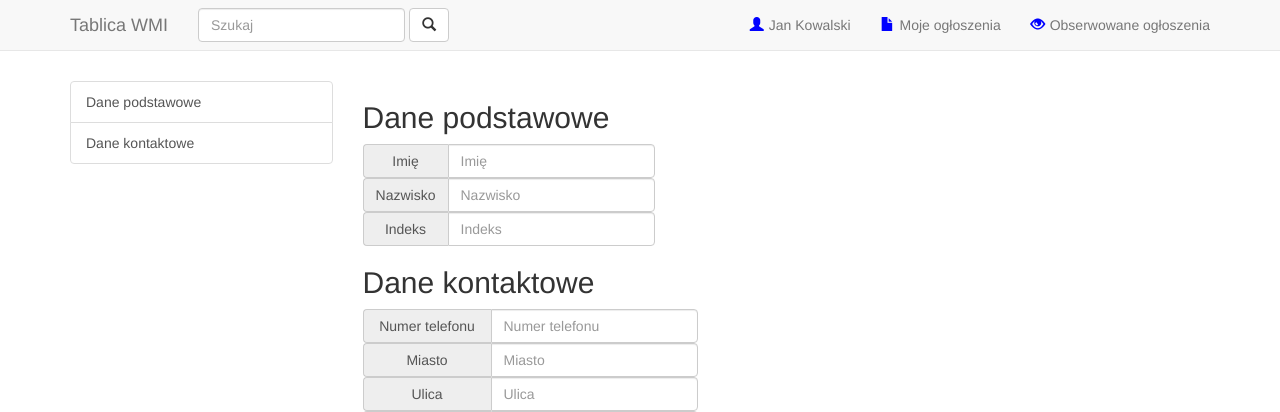
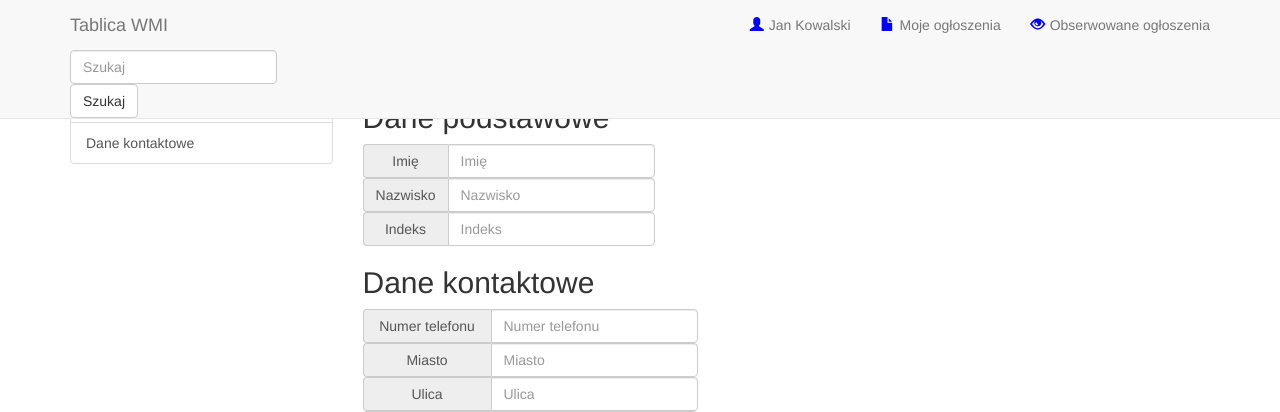
Before and after one commit to wachos/WMI_Tablica, a Django app: page /edit_personal_data in a window 1280 px wide. Shown: the top 412 px of the page. Run offline with Django 3.2, Linux system fonts and the light colour scheme; parts of the project's set-up code (start-up, migrations or seed data) failed here and were passed over; some libraries are stand-ins or nearby versions.

Commit message:
Dodanie wyszukiwania

```diff
--- a/WMI_Tablica/WMI_Tablica/urls.py
+++ b/WMI_Tablica/WMI_Tablica/urls.py
@@ -17,4 +17,6 @@ urlpatterns = patterns('',
     url(r'^new_ad$', views.new_ad, name='new_ad'),
     url(r'^login$', views.login_page, name='login_page'),
     url(r'^logout$', views.logout_page, name='logout_page'),
+    (r'^search-form/$', views.search_form),
+    (r'^search/$', views.search)
 )
--- a/WMI_Tablica/website/templates/base.html
+++ b/WMI_Tablica/website/templates/base.html
@@ -39,12 +39,10 @@
             <span class="icon-bar"></span>
           </button>
           <a class="navbar-brand" href="/login">Tablica WMI</a>
-          <form class="navbar-form navbar-left" role="search">
-            <div class="form-group">
-              <input type="text" class="form-control" placeholder="Szukaj">
-            </div>
-            <button type="submit" class="btn btn-default"><span class="glyphicon glyphicon-search"></span></button>
-          </form>
+	<form action="/search/" method="get">
+        <input type="text" class="form-control" placeholder="Szukaj" name="q">
+        <input type="submit" class="btn btn-default" value="Szukaj">
+    	</form>
         </div>
         <div class="navbar-collapse collapse">
           <ul class="nav navbar-nav navbar-right">
--- a/WMI_Tablica/website/views.py
+++ b/WMI_Tablica/website/views.py
@@ -37,6 +37,18 @@ def index(request):
 def edit_personal_data(request):
     return render_to_response('edit_personal_data.html')
 
+def search_form(request):
+    return render(request, 'search_form.html')
+
+def search(request):
+    if 'q' in request.GET and request.GET['q']:
+        q = request.GET['q']
+        ogloszenia=Ogloszenie.objects.filter(tresc__icontains=q)
+        return render(request, 'search_result.html',
+            {'ogloszenia': ogloszenia, 'query': q})
+    else:
+        return HttpResponse('Wpisz szukane słowo.')
+
 def watching_ads(request):
     return render_to_response('watching_ads.html')
 
```
